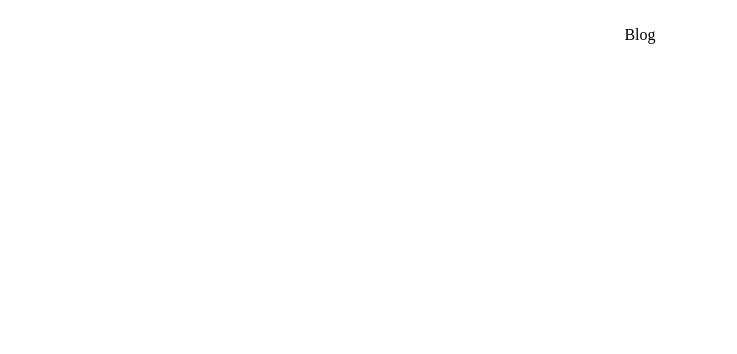
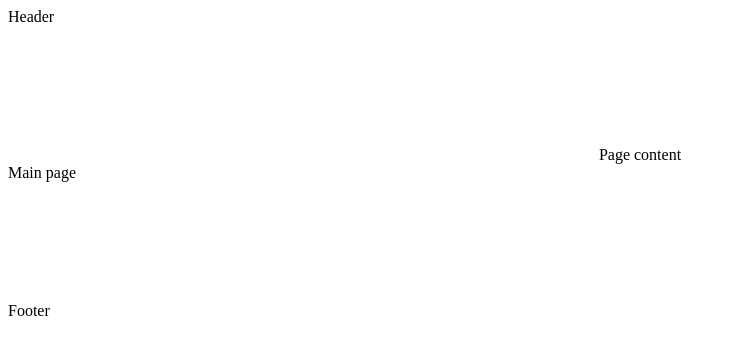
Before and after one commit to Dimenger/Blog, a React (Vite) app: page / in a window 1280 px wide. Shown: the top 354 px of the page, without its empty margins (0-737 px from the left). Built offline with nearby package versions, Linux system fonts and the light colour scheme; a web font is replaced by a local one.

Commit message:
Created Routes in main.js

```diff
--- a/package.json
+++ b/package.json
@@ -16,7 +16,7 @@
     "react-dom": "^19.1.1",
     "react-hook-form": "^7.62.0",
     "react-redux": "^9.2.0",
-    "react-router": "^7.8.1",
+    "react-router-dom": "^7.8.1",
     "redux": "^5.0.1",
     "redux-thunk": "^3.1.0",
     "styled-components": "^6.1.19",
--- a/src/App.jsx
+++ b/src/App.jsx
@@ -1,16 +1,34 @@
+import { Routes, Route } from "react-router-dom";
 import styled from "styled-components";
 
-const Div = styled.div`
+const Header = () => <div>Header</div>;
+const Content = styled.div`
+  padding: 120px 0;
+`;
+
+const H2 = styled.div`
   text-align: center;
 `;
+
+const Footer = () => <div>Footer</div>;
 
 export function App() {
   return (
     <>
-      <div>
-        <i className="fa fa-camera-retro"></i>
-        <Div>Blog</Div>
-      </div>
+      <Header />
+      <Content>
+        <H2>Page content</H2>
+        <Routes>
+          <Route path="/" element={<div>Main page</div>} />
+          <Route path="/login" element={<div>Authorization</div>} />
+          <Route path="/register" element={<div>Registration</div>} />
+          <Route path="/users" element={<div>Users</div>} />
+          <Route path="/post" element={<div>Post</div>} />
+          <Route path="/post/:post_id" element={<div>New Post</div>} />
+          <Route path="*" element={<div>Error</div>} />
+        </Routes>
+      </Content>
+      <Footer />
     </>
   );
 }
--- a/src/main.jsx
+++ b/src/main.jsx
@@ -1,9 +1,10 @@
 import { StrictMode } from "react";
 import { createRoot } from "react-dom/client";
+import { BrowserRouter } from "react-router";
 import { App } from "./App.jsx";
 
 createRoot(document.getElementById("root")).render(
-  <StrictMode>
+  <BrowserRouter>
     <App />
-  </StrictMode>
+  </BrowserRouter>
 );
```
Also changed, not shown: 1 other file (tests, documents, lock files or other folders).
